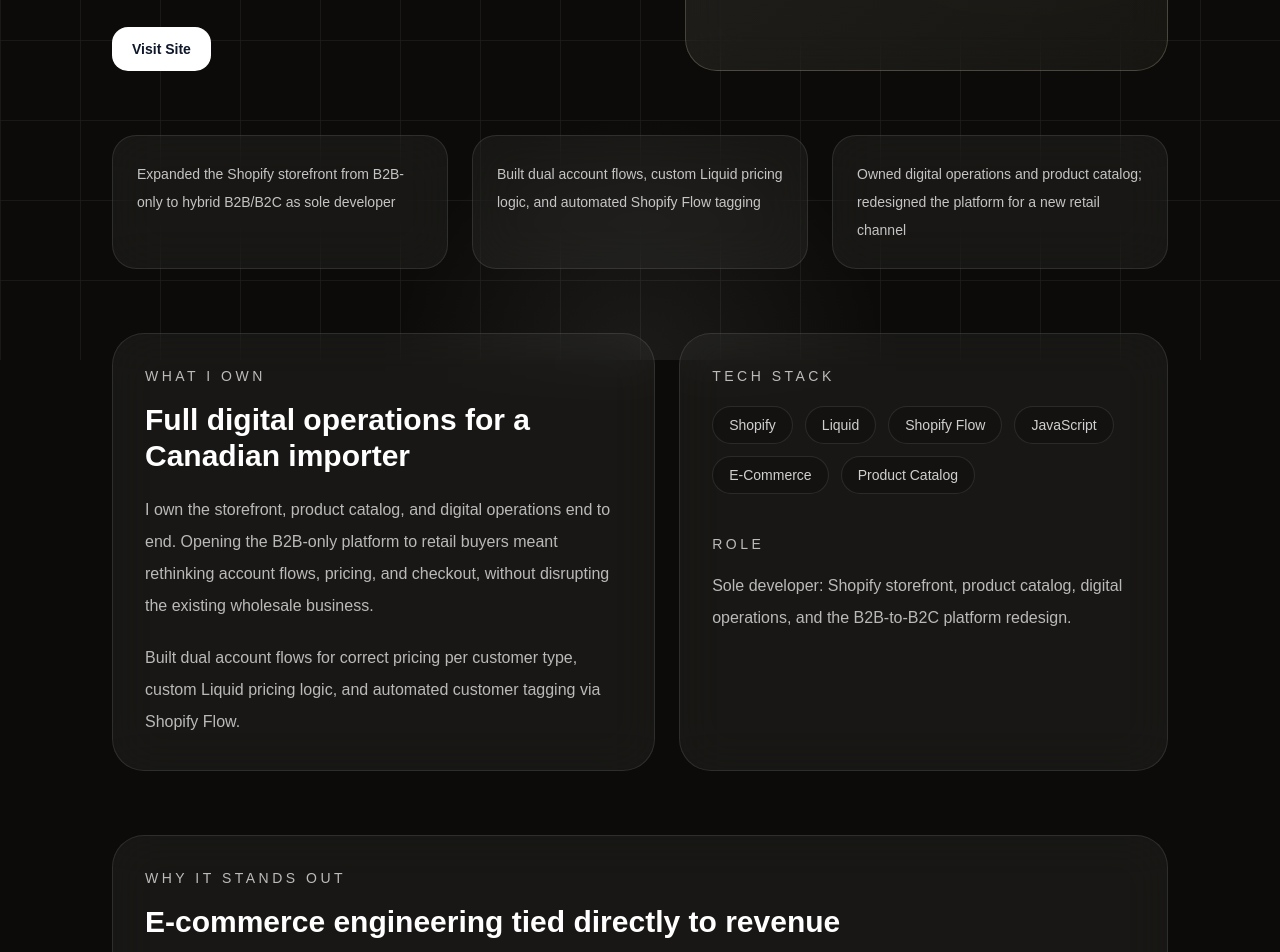
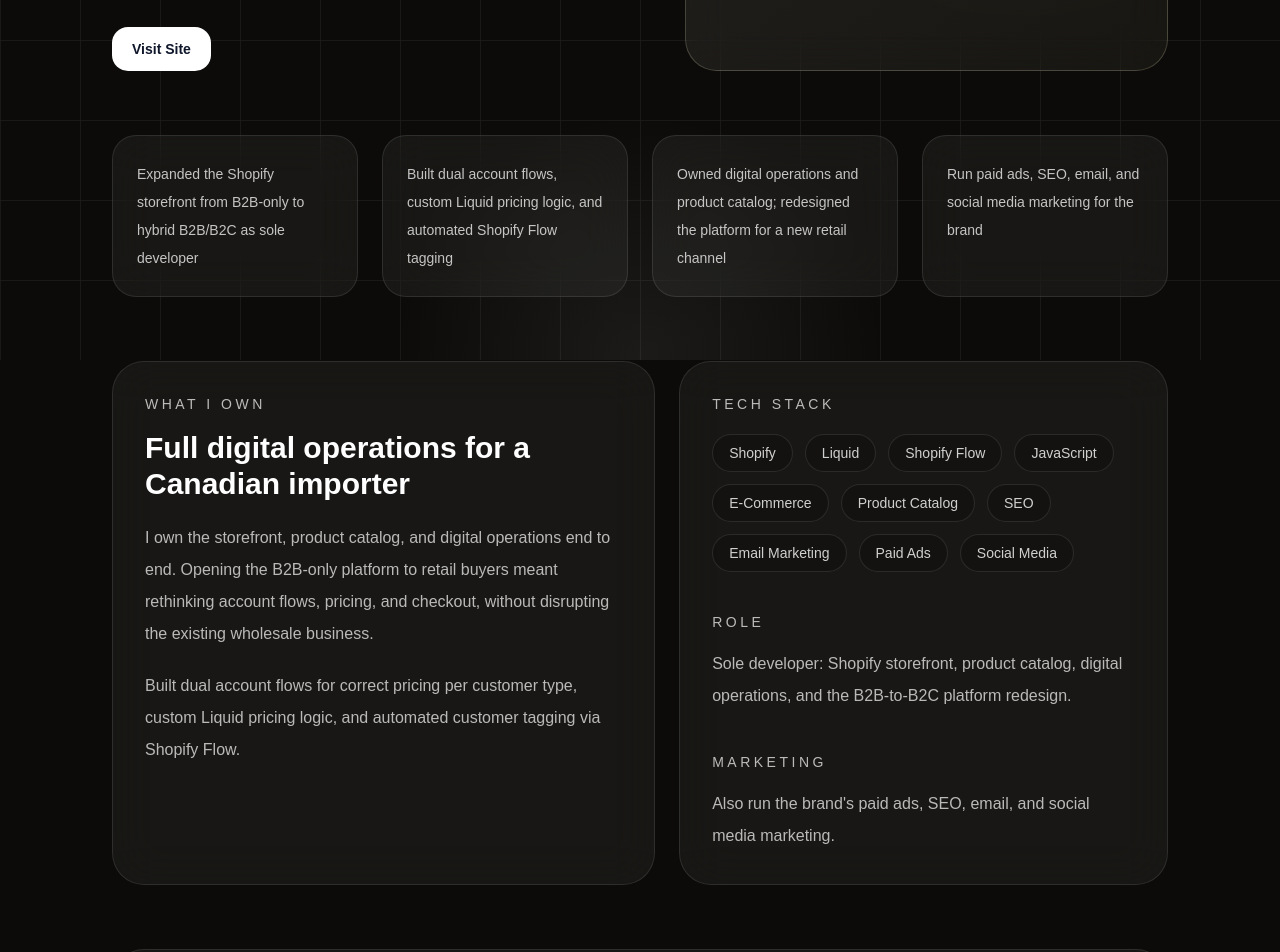
Before and after one commit to RayKang8/personal-portfolio, a Next.js app: page /projects/kgt in a window 1280 px wide. Shown: the part 440-1392 px from the top of the page. Built offline with nearby package versions, Linux system fonts and the light colour scheme.

Commit message:
Update page.tsx

```diff
--- a/app/projects/kgt/page.tsx
+++ b/app/projects/kgt/page.tsx
@@ -8,12 +8,17 @@
   "JavaScript",
   "E-Commerce",
   "Product Catalog",
+  "SEO",
+  "Email Marketing",
+  "Paid Ads",
+  "Social Media",
 ];
 
 const highlights = [
   "Expanded the Shopify storefront from B2B-only to hybrid B2B/B2C as sole developer",
   "Built dual account flows, custom Liquid pricing logic, and automated Shopify Flow tagging",
   "Owned digital operations and product catalog; redesigned the platform for a new retail channel",
+  "Run paid ads, SEO, email, and social media marketing for the brand",
 ];
 
 const features = [
@@ -95,7 +100,7 @@
           </div>
         </section>
 
-        <section className="mt-16 grid gap-6 lg:grid-cols-3">
+        <section className="mt-16 grid gap-6 sm:grid-cols-2 lg:grid-cols-4">
           {highlights.map((item) => (
             <div
               key={item}
@@ -153,6 +158,16 @@
               <p className="mt-4 leading-8 text-white/70">
                 Sole developer: Shopify storefront, product catalog, digital
                 operations, and the B2B-to-B2C platform redesign.
+              </p>
+            </div>
+
+            <div className="mt-10">
+              <p className="text-sm uppercase tracking-[0.25em] text-stone-200/80">
+                Marketing
+              </p>
+              <p className="mt-4 leading-8 text-white/70">
+                Also run the brand&apos;s paid ads, SEO, email, and social
+                media marketing.
               </p>
             </div>
           </div>
```
